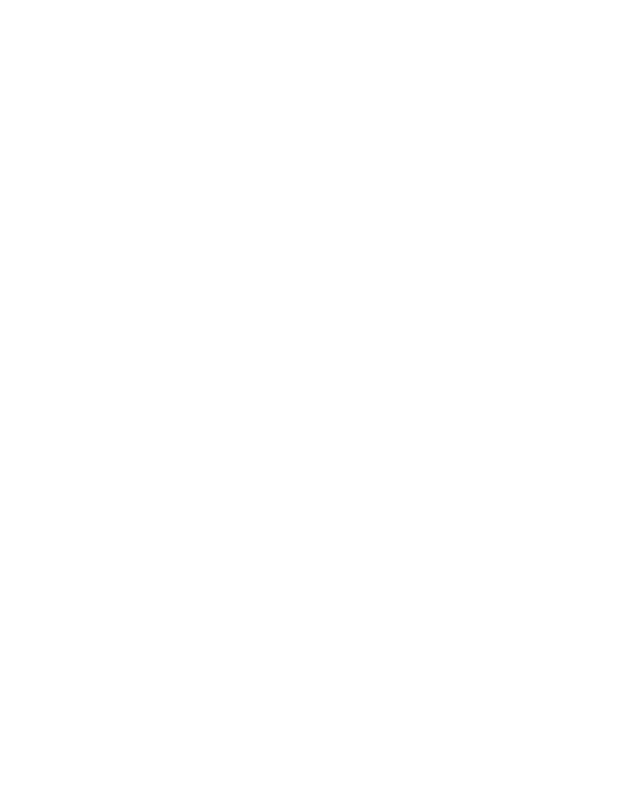
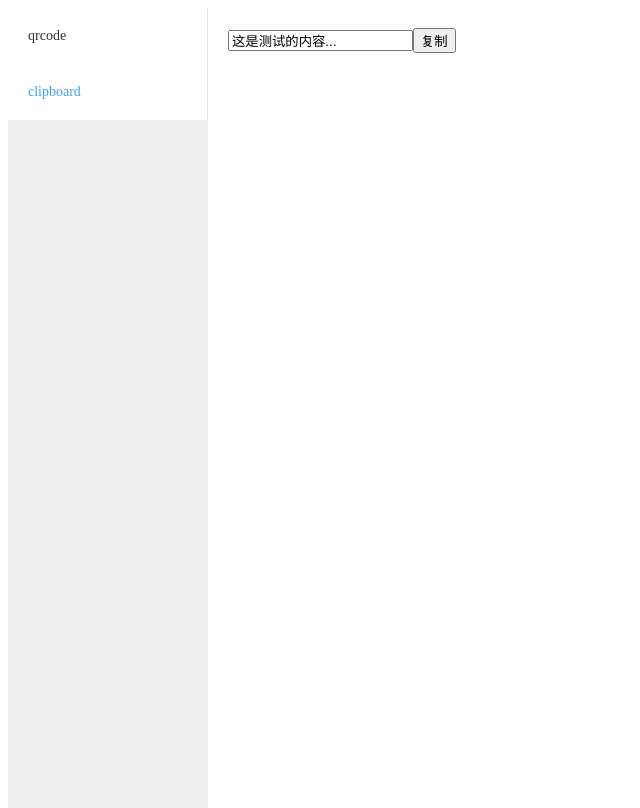
Before and after one commit to over58/trial, a Vue app: page /clipboard in a window 1280 px wide. Shown: the whole page, without its empty margins (0-640 px from the left). Built offline with nearby package versions, Linux system fonts and the light colour scheme.

Commit message:
update route

```diff
--- a/src/App.vue
+++ b/src/App.vue
@@ -14,6 +14,9 @@
 </script>
 
 <style lang="less">
+html,body,#app{
+  height: 100%;
+}
 #app{
   color: #000;
 }
--- a/src/router/index.js
+++ b/src/router/index.js
@@ -9,10 +9,6 @@
   routes: [
     {
       path: '/',
-      redirect: '/home/qrcode'
-    },
-    {
-      path: '/home',
       name: 'home',
       component: Container,
       children: [
@@ -20,9 +16,8 @@
       ]
     },
     {
-      path: '/qrcode',
-      name: 'qrcode',
-      component: () => import('../views/npm/qrcode/Index.vue')
+      path: '*',
+      redirect: '/'
     }
   ]
 })
--- a/src/views/Container.vue
+++ b/src/views/Container.vue
@@ -1,19 +1,59 @@
 <template>
-<div class="container">
-    <Nav></Nav>
-    <router-view></router-view>
-</div>
+  <div class="container">
+    <el-container style="height:100%;">
+      <el-aside
+        width="200px"
+        style="background-color:#eee"
+      >
+        <el-menu
+          :default-active="activeRoute"
+          @select="selectMenuItem"
+        >
+          <el-menu-item
+            v-for="item in routes"
+            :key="item.name"
+            :index="item.name"
+          >
+            {{ (item.meta && item.meta.label) || item.name }}
+          </el-menu-item>
+        </el-menu>
+      </el-aside>
+      <el-container>
+        <el-main>
+          <router-view />
+        </el-main>
+      </el-container>
+    </el-container>
+  </div>
 </template>
 
 <script>
-import Nav from '@com/frameworks/Nav.vue'
+import routes from '../router/routes.js'
 export default {
-  components: {
-    Nav
+  name: 'Index',
+  data () {
+    return {
+      routes: routes
+    }
+  },
+  computed: {
+    activeRoute () {
+      return this.$route.name
+    }
+  },
+  created () {},
+  methods: {
+    selectMenuItem (index) {
+      this.$router.push({
+        name: index
+      })
+    }
   }
 }
 </script>
 
-<style>
-
+<style lang="less" scoped>
+.container {
+  height: 100%;
+}
 </style>
```
